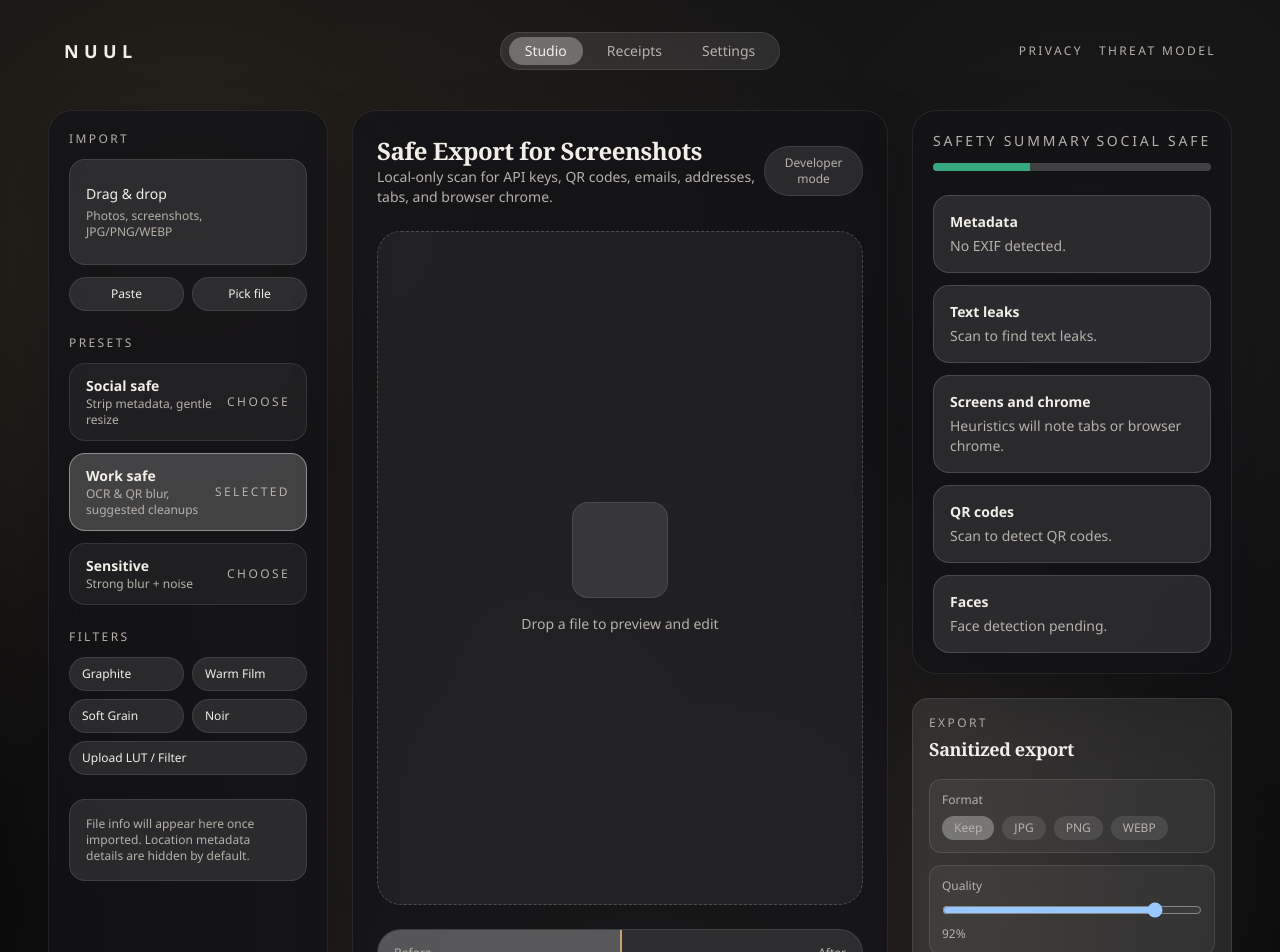
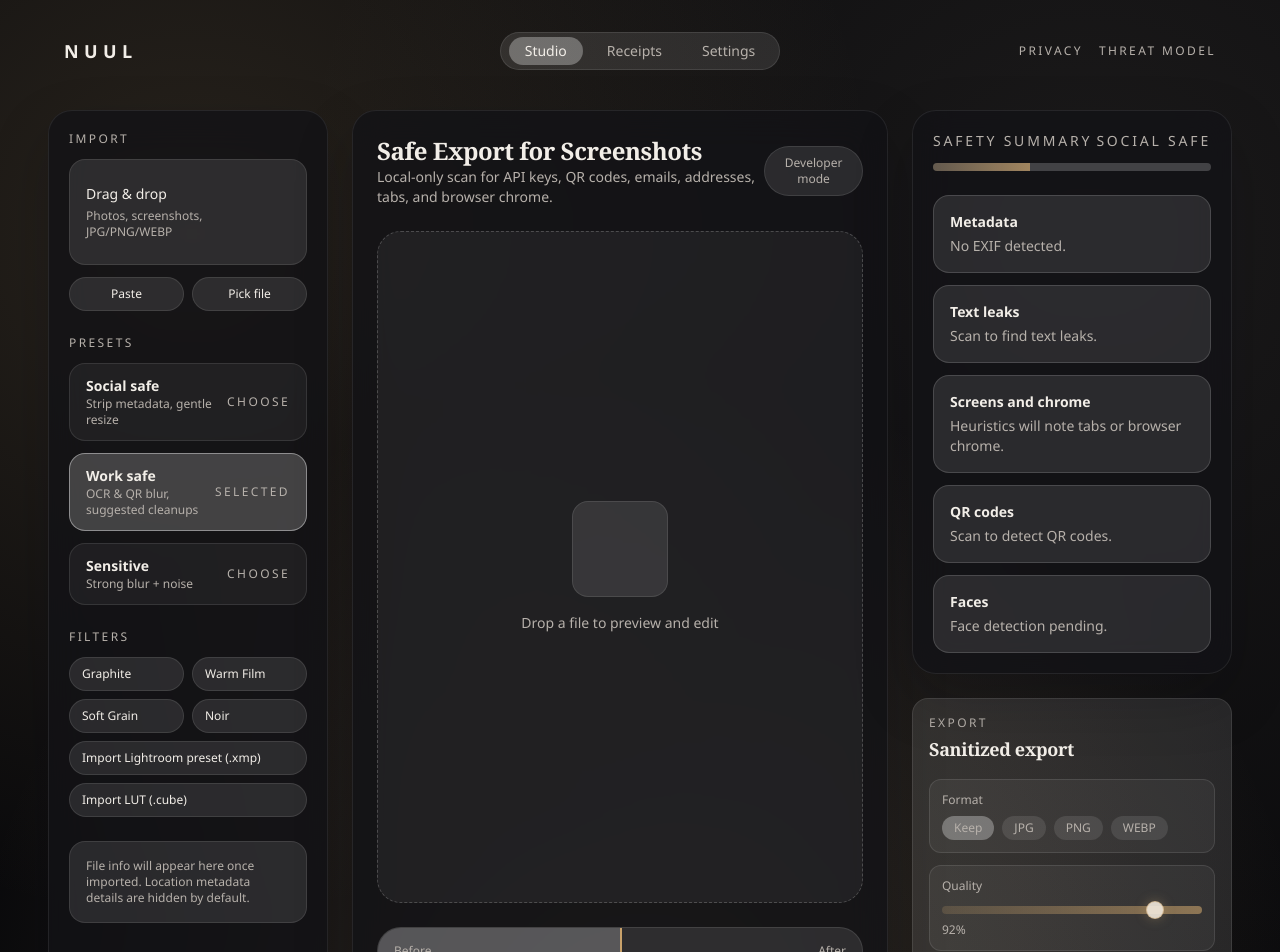
Before and after one commit to nessakodo/nuul, a Next.js app: page /studio in a window 1280 px wide. Shown: the top 952 px of the page. Built offline with nearby package versions, Linux system fonts and the light colour scheme.

Commit message:
ui: glass buttons, themed bars, mobile filters

```diff
--- a/app/globals.css
+++ b/app/globals.css
@@ -90,3 +90,32 @@ button {
   filter: blur(30px);
   opacity: 0.85;
 }
+
+.range-theme {
+  -webkit-appearance: none;
+  appearance: none;
+  height: 8px;
+  border-radius: 999px;
+  background: linear-gradient(90deg, rgba(201,162,107,0.2), rgba(201,162,107,0.6));
+  outline: none;
+}
+
+.range-theme::-webkit-slider-thumb {
+  -webkit-appearance: none;
+  appearance: none;
+  width: 18px;
+  height: 18px;
+  border-radius: 50%;
+  background: rgba(242, 233, 220, 0.9);
+  border: 1px solid rgba(201, 162, 107, 0.6);
+  box-shadow: 0 0 12px rgba(201, 162, 107, 0.35);
+}
+
+.range-theme::-moz-range-thumb {
+  width: 18px;
+  height: 18px;
+  border-radius: 50%;
+  background: rgba(242, 233, 220, 0.9);
+  border: 1px solid rgba(201, 162, 107, 0.6);
+  box-shadow: 0 0 12px rgba(201, 162, 107, 0.35);
+}
--- a/components/AnimatedOrb.tsx
+++ b/components/AnimatedOrb.tsx
@@ -19,7 +19,19 @@ export default function AnimatedOrb() {
       loop: true
     });
 
-    return () => animation.pause();
+    const handler = (event: MouseEvent) => {
+      const x = (event.clientX / window.innerWidth - 0.5) * 30;
+      const y = (event.clientY / window.innerHeight - 0.5) * 30;
+      orbRef.current?.style.setProperty("--orb-tilt-x", `${x}px`);
+      orbRef.current?.style.setProperty("--orb-tilt-y", `${y}px`);
+    };
+
+    window.addEventListener("mousemove", handler);
+
+    return () => {
+      window.removeEventListener("mousemove", handler);
+      animation.pause();
+    };
   }, []);
 
   return (
@@ -27,6 +39,7 @@ export default function AnimatedOrb() {
       <div
         ref={orbRef}
         className="orb absolute left-1/2 top-1/2 h-[520px] w-[520px] -translate-x-1/2 -translate-y-1/2 rounded-full"
+        style={{ transform: "translate(-50%, -50%) translate(var(--orb-tilt-x, 0px), var(--orb-tilt-y, 0px))" }}
       />
     </div>
   );
--- a/components/ExportSheet.tsx
+++ b/components/ExportSheet.tsx
@@ -55,7 +55,7 @@ export default function ExportSheet({
             step={0.02}
             value={quality}
             onChange={(event) => onQualityChange(Number(event.target.value))}
-            className="w-full"
+            className="w-full range-theme"
             aria-label="Export quality"
           />
           <div className="mt-1 text-xs">{Math.round(quality * 100)}%</div>
@@ -66,14 +66,14 @@ export default function ExportSheet({
         <button
           type="button"
           onClick={onExport}
-          className="w-full rounded-full bg-[color:var(--accent)] px-4 py-3 text-sm font-semibold text-black"
+          className="w-full rounded-full border border-white/20 bg-white/10 px-4 py-3 text-sm font-semibold text-[color:var(--text)] backdrop-blur"
         >
           Safe Export
         </button>
         <button
           type="button"
           onClick={onExportAsIs}
-          className="w-full rounded-full border border-white/20 bg-white/10 px-4 py-2 text-xs text-[color:var(--text)]"
+          className="w-full rounded-full border border-white/20 bg-white/10 px-4 py-2 text-xs text-[color:var(--text)] backdrop-blur"
         >
           Export As Is
         </button>
--- a/components/FindingCard.tsx
+++ b/components/FindingCard.tsx
@@ -24,8 +24,8 @@ export default function FindingCard({
           <button
             type="button"
             onClick={onAction}
-            className={`rounded-full px-3 py-1 text-xs ${
-              active ? "bg-[color:var(--accent)] text-black" : "bg-white/20 text-[color:var(--text)]"
+            className={`rounded-full px-3 py-1 text-xs backdrop-blur ${
+              active ? "border border-white/30 bg-white/20 text-[color:var(--text)]" : "bg-white/10 text-[color:var(--text)]"
             }`}
           >
             {actionLabel}
--- a/components/RiskMeter.tsx
+++ b/components/RiskMeter.tsx
@@ -3,9 +3,9 @@ interface RiskMeterProps {
 }
 
 const levels = {
-  social: { label: "Social safe", color: "bg-emerald-400/70" },
-  work: { label: "Work safe", color: "bg-amber-300/70" },
-  high: { label: "Sensitive", color: "bg-rose-400/70" }
+  social: { label: "Social safe", width: "35%" },
+  work: { label: "Work safe", width: "65%" },
+  high: { label: "Sensitive", width: "90%" }
 };
 
 export default function RiskMeter({ level }: RiskMeterProps) {
@@ -17,7 +17,13 @@ export default function RiskMeter({ level }: RiskMeterProps) {
         <span>{current.label}</span>
       </div>
       <div className="h-2 w-full overflow-hidden rounded-full bg-white/20">
-        <div className={`h-full ${current.color}`} style={{ width: level === "social" ? "35%" : level === "work" ? "65%" : "90%" }} />
+        <div
+          className="h-full"
+          style={{
+            width: current.width,
+            background: "linear-gradient(90deg, rgba(201,162,107,0.25), rgba(201,162,107,0.7))"
+          }}
+        />
       </div>
     </div>
   );
--- a/components/StudioClient.tsx
+++ b/components/StudioClient.tsx
@@ -305,6 +305,12 @@ export default function StudioClient() {
             </div>
           </div>
 
+          <div className="lg:hidden">
+            <div className="rounded-2xl border border-white/10 bg-white/10 p-4 text-xs text-[color:var(--muted)]">
+              Start with a filter or preset. Import a Lightroom preset for quick styling.
+            </div>
+          </div>
+
           <div>
             <div className="text-xs uppercase tracking-[0.2em] text-[color:var(--muted)]">Filters</div>
             <div className="mt-3 grid grid-cols-2 gap-2 text-xs">
@@ -316,9 +322,14 @@ export default function StudioClient() {
                   {label}
                 </button>
               ))}
-              <button className="col-span-2 rounded-full border border-white/10 bg-white/10 px-3 py-2 text-left">
-                Upload LUT / Filter
-              </button>
+              <label className="col-span-2 rounded-full border border-white/10 bg-white/10 px-3 py-2 text-left">
+                Import Lightroom preset (.xmp)
+                <input type="file" className="hidden" accept=".xmp" />
+              </label>
+              <label className="col-span-2 rounded-full border border-white/10 bg-white/10 px-3 py-2 text-left">
+                Import LUT (.cube)
+                <input type="file" className="hidden" accept=".cube" />
+              </label>
             </div>
           </div>
 
```
